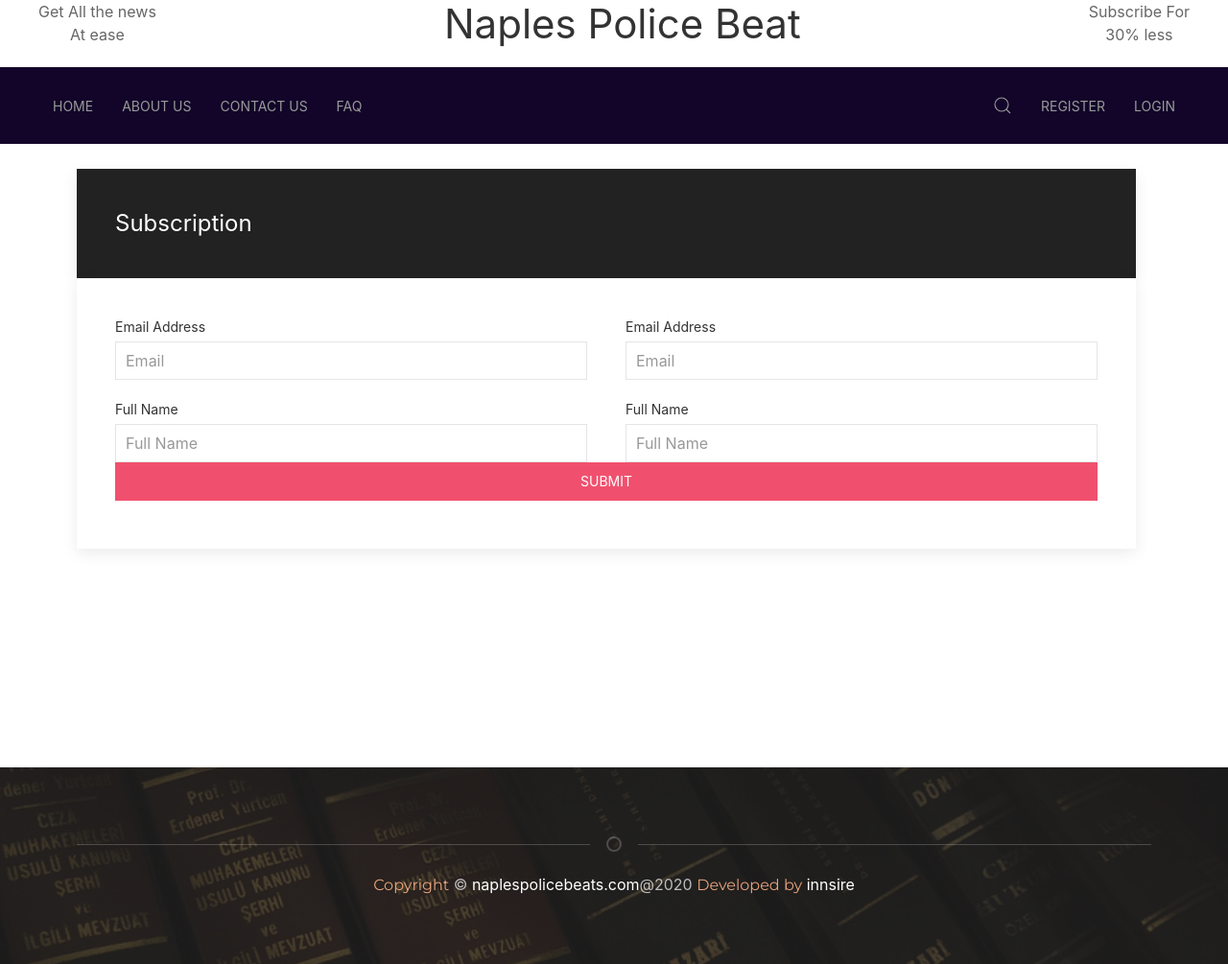
After one commit to hmahmud01/naples-server, a Django app: page /subscription/ in a window 1280 px wide. The commit adds this page. Shown: the whole page at 96% size. Run offline with Django 3.2, Linux system fonts and the light colour scheme.

Commit message:
subscription model templated ready

```diff
--- /dev/null
+++ b/core/templates/subscription.html
@@ -0,0 +1,81 @@
+{% extends 'base.html' %}
+{% load static %}
+
+{% block content %}
+<div id="content">
+    <section class="main-section">
+        <div class="main-section-content">
+            <div class="uk-position-relative">
+                <div>
+                    <div class="uk-grid-collapse" uk-grid>
+                        <div class="uk-width-1-1@m">
+                            <div class="uk-padding uk-margin">
+                                <div class="uk-background-cover uk-dark uk-panel uk-margin-large uk-padding">
+                                    <div class="uk-flex uk-flex-column uk-animation-slide-top-small change-password-position">
+                                        <div class="subscribe-top">
+                                            <div class="uk-card uk-card-secondary uk-card-hover uk-card-body">
+                                                <h3 class="uk-card-title">Subscription</h3>
+                                            </div>
+                                            <div class="uk-card uk-card-default uk-card-hover uk-card-body">
+                                                <div class="uk-margin-small-bottom">
+                                                    <div class="uk-grid" uk-grid>
+                                                        <div class="uk-width-1@m">
+                                                            <form class="uk-form-stacked">
+                                                                <div class="uk-grid" uk-grid>
+                                                                    <div class="uk-width-1-2@m">
+                                                                        <div class="uk-margin">
+                                                                            <label class="uk-form-label" for="form-stacked-text">Email Address</label>
+                                                                            <div class="uk-form-controls">
+                                                                                <input class="uk-input" id="form-stacked-text" type="text" placeholder="Email">
+                                                                            </div>
+                                                                        </div>
+
+                                                                        <div class="uk-margin">
+                                                                            <label class="uk-form-label" for="form-stacked-text">Full Name</label>
+                                                                            <div class="uk-form-controls">
+                                                                                <input class="uk-input" id="form-stacked-text" type="text" placeholder="Full Name">
+                                                                            </div>
+                                                                        </div>
+                                                                    </div>
+                                                                    <div class="uk-width-expand@m">
+                                                                        <div class="uk-margin">
+                                                                            <label class="uk-form-label" for="form-stacked-text">Email Address</label>
+                                                                            <div class="uk-form-controls">
+                                                                                <input class="uk-input" id="form-stacked-text" type="text" placeholder="Email">
+                                                                            </div>
+                                                                        </div>
+
+                                                                        <div class="uk-margin">
+                                                                            <label class="uk-form-label" for="form-stacked-text">Full Name</label>
+                                                                            <div class="uk-form-controls">
+                                                                                <input class="uk-input" id="form-stacked-text" type="text" placeholder="Full Name">
+                                                                            </div>
+                                                                        </div>
+                                                                    </div>
+                                                                </div>
+                                                                <a type="button" class="uk-button uk-button-danger uk-width-1-1" href="/">Submit</a>
+                                                            </form>
+                                                        </div>
+                                                    </div>
+                                                </div>
+                                            </div>
+                                        </div>
+                                    </div>
+                                </div>
+                            </div>
+                        </div>
+
+                    </div>
+                </div>
+
+                {% include 'nav_app.html' %}
+            </div>
+
+        </div>
+    </section>
+
+
+    <!-- Page Content Section -->
+    {% include 'footer.html' %}
+</div>
+{% endblock %}
--- a/core/urls.py
+++ b/core/urls.py
@@ -23,6 +23,7 @@ urlpatterns = [
     path('verifylogin/', views.verifylogin, name="verifylogin"),
     path('userLogout/', views.userLogout, name="userLogout"),
     path('profile/', views.profile, name="profile"),
+    path('subscription/', views.subscription, name="subscription"),
 ]
 
 urlpatterns += static(settings.MEDIA_URL, document_root=settings.MEDIA_ROOT)
--- a/core/views.py
+++ b/core/views.py
@@ -210,3 +210,7 @@ def profile(request):
     appuser = AppUser.objects.get(user_id=user_id)
     print(user_id)
     return render(request, 'profile.html', {'data': appuser})
+
+def subscription(request):
+    data = ""
+    return render(request, 'subscription.html', {'data': data})
--- a/static/css/main.css
+++ b/static/css/main.css
@@ -28,6 +28,10 @@ p{
 /* heights clasess */
 .h-100{
     height: 100vh;
+}
+
+.subscribe-top{
+    margin-top: 120px;
 }
 
 .h-70{
```
Also changed, not shown: core/models.py (+12 -0 lines).
